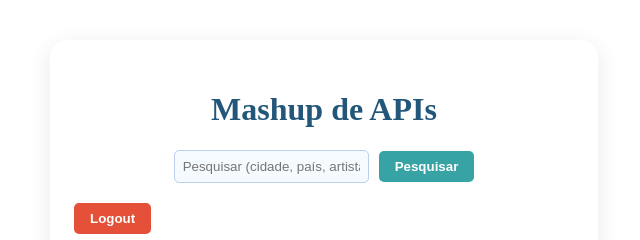
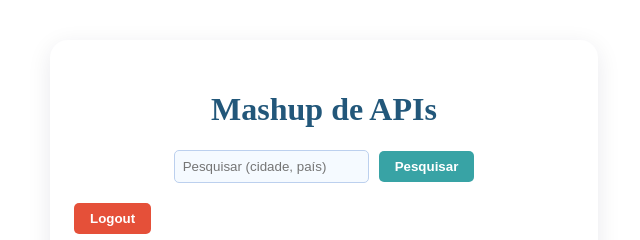
Before and after one commit to PWEB-2425/trab2_APIMashup, a website: page public/dashboard.html in a window 1280 px wide. Shown: the top 240 px of the page, 316-956 px from the left. Drawn offline with Linux system fonts and the light colour scheme; no server answers.

Commit message:
3ª atualizaçao README.md

```diff
--- a/public/dashboard.html
+++ b/public/dashboard.html
@@ -9,7 +9,7 @@
   <div class="container">
     <h1>Mashup de APIs</h1>
     <form id="searchForm">
-      <input type="text" name="termo" placeholder="Pesquisar (cidade, país, artista...)" required>
+      <input type="text" name="termo" placeholder="Pesquisar (cidade, país)" required>
       <button type="submit">Pesquisar</button>
     </form>
     <button id="logoutBtn" class="logout-btn">Logout</button>
```
Also changed, not shown: README.md.
